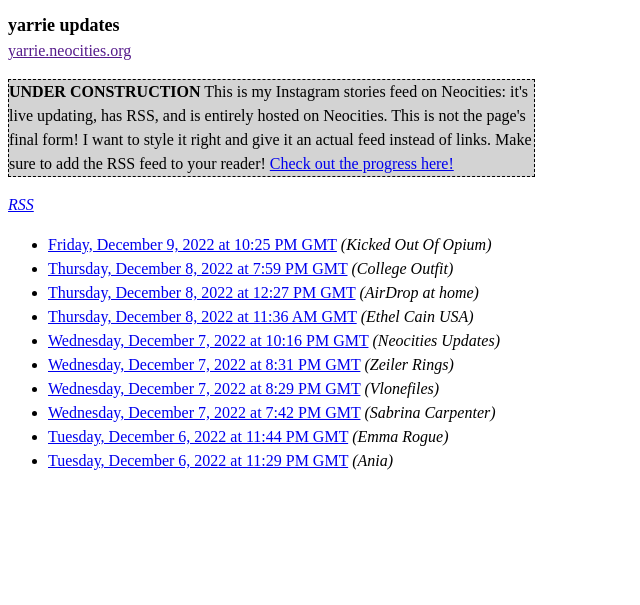
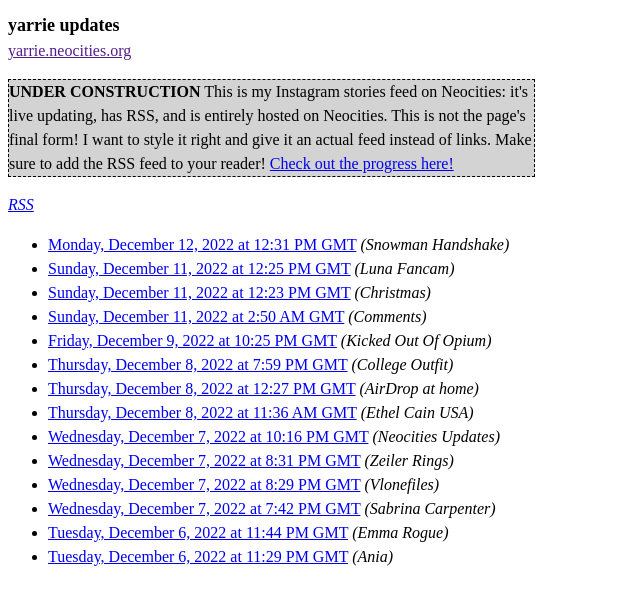
Before and after one commit to harrego/neocities-updates, a Jekyll site: the page built from updates/index.html, in a window 1280 px wide. Shown: the top 605 px of the page, without its empty margins (0-640 px from the left). Built offline with Jekyll 4.4.1, drawn with Linux system fonts in a browser that asks for light colours.

Commit message:
posts: hotel, comments, luna & snowman

````diff
--- a/_posts/2022-12-09-kicked-out-of-opium.html
+++ b/_posts/2022-12-09-kicked-out-of-opium.html
@@ -7,5 +7,5 @@ show_title: false
 ---
 
 <video width="400" height="711" controls>
-    <source src="https://yarrie.s3.amazonaws.com/updates/kicked-out-of-opium.mp4" type="video/mp4">
+    <source src="https://yarrie.s3.amazonaws.com/updates/2022-12-09/kicked-out-of-opium.mp4" type="video/mp4">
 </video>
--- /dev/null
+++ b/_posts/2022-12-11-christmas.md
@@ -0,0 +1,9 @@
+---
+date: 2022-12-11 12:23:00 +0000
+date_display: Sunday, December 11, 2022 at 12:23 PM GMT
+layout: post
+categories: updates
+show_title: false
+---
+
+![Christmas in a hotel lobby]({{ site.url }}/updates/assets/2022-12-11/christmas.png)
--- /dev/null
+++ b/_posts/2022-12-11-comments.md
@@ -0,0 +1,11 @@
+---
+date: 2022-12-11 02:50:00 +0000
+date_display: Sunday, December 11, 2022 at 2:50 AM GMT
+layout: post
+categories: updates
+show_title: false
+---
+
+!["Wtf is this post" Instagram comment]({{ site.url }}/updates/assets/2022-12-11/comment1.png)
+
+!["Discord accent" TikTok comment]({{ site.url }}/updates/assets/2022-12-11/comment2.png)
--- /dev/null
+++ b/_posts/2022-12-11-luna-fancam.html
@@ -0,0 +1,11 @@
+---
+date: 2022-12-11 12:25:00 +0000
+date_display: Sunday, December 11, 2022 at 12:25 PM GMT
+layout: post
+categories: updates
+show_title: false
+---
+
+<video width="400" height="400" controls>
+    <source src="https://yarrie.s3.amazonaws.com/updates/2022-12-11/luna-fancam.mp4" type="video/mp4">
+</video>
--- /dev/null
+++ b/_posts/2022-12-12-snowman-handshake.md
@@ -0,0 +1,24 @@
+---
+date: 2022-12-12 12:31:00 +0000
+date_display: Monday, December 12, 2022 at 12:31 PM GMT
+layout: post
+categories: updates
+show_title: false
+---
+
+![Me shaking hands with a snowman]({{ site.url }}/updates/assets/2022-12-12/snowman-handshake.jpeg)
+
+<p>EXIF (also in the attached photo)</p>
+```
+Make                            : Apple
+Camera Model Name               : iPhone 11
+Orientation                     : Horizontal (normal)
+Exposure Time                   : 1/25
+F Number                        : 1.8
+ISO                             : 500
+Date/Time Original              : 2022:12:11 22:19:16
+Offset Time                     : +00:00
+Flash                           : Off, Did not fire
+Lens Make                       : Apple
+Lens Model                      : iPhone 11 back dual wide camera 4.25mm f/1.8
+```
````
Also changed, not shown: updates/assets/2022-12-11/comment1.png (added), updates/assets/2022-12-11/comment2.png (added), updates/assets/2022-12-12/snowman-handshake.jpeg (added), 1 other file.
